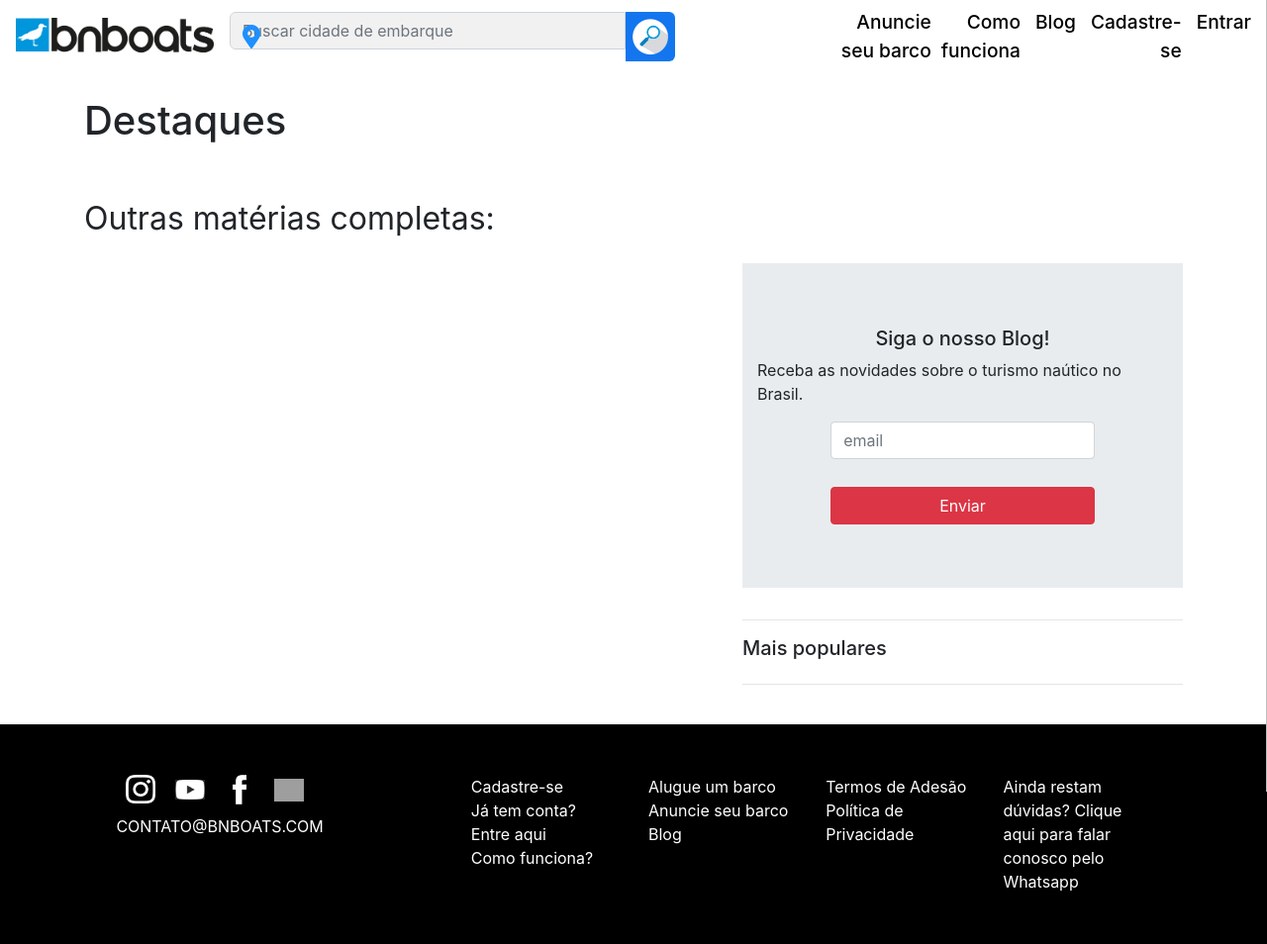
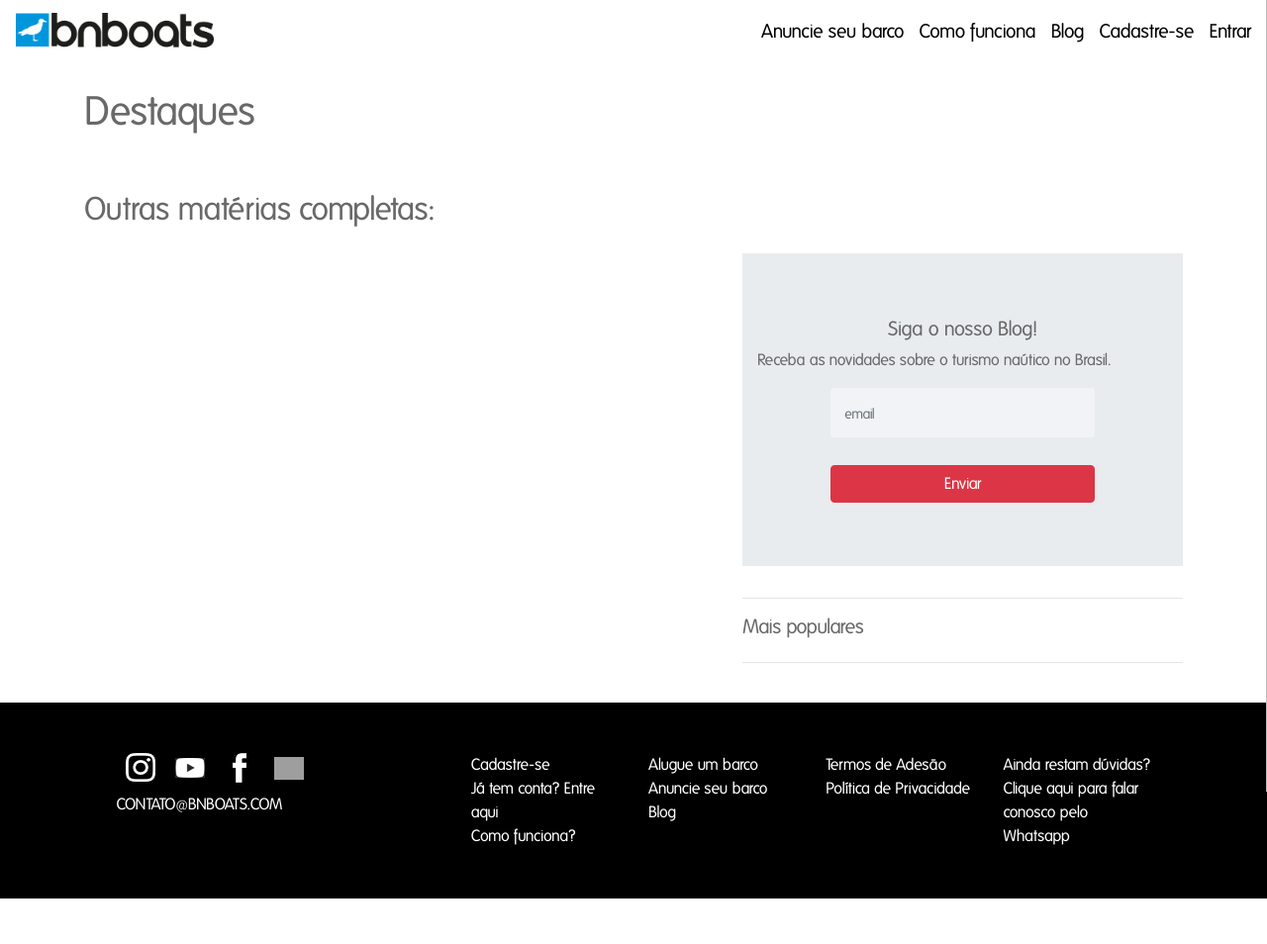
Before and after one commit to yuyasaito210/django-improve-page-load-speed, a Django app: page /blog/ in a window 1280 px wide. Shown: the whole page at 99% size. After the commit the page ends 908 px from the top, so only its background shows below. Run offline with Django 3.2, Linux system fonts and the light colour scheme; data that the repository does not hold is empty; some libraries are stand-ins or nearby versions; grey boxes are pictures that could not be loaded.

Commit message:
updated font url

```diff
--- a/static/css/blog.css
+++ b/static/css/blog.css
@@ -201,7 +201,7 @@ body {
 
 @font-face {
   font-family: 'Folks-Bold';
-  src: url('../fonts/Folks-Bold.ttf')  format("truetype"),
+  src: url('https://bucket-principal.s3.amazonaws.com/static/fonts/Folks-Bold.ttf')  format("truetype"),
        local('Folks-Bold');
 }
 
@@ -219,7 +219,7 @@ body {
 
 @font-face {
   font-family: 'Folks-Normal';
-  src: url('../fonts/Folks-Normal.ttf')  format("truetype"),
+  src: url('https://bucket-principal.s3.amazonaws.com/static/fonts/Folks-Normal.ttf')  format("truetype"),
        local('Folks-Normal');
 }
 
--- a/static/css/style.css
+++ b/static/css/style.css
@@ -294,7 +294,7 @@ body {
 
 @font-face {
   font-family: 'Folks-Bold';
-  src: url('../fonts/Folks-Bold.ttf')  format("truetype"),
+  src: url('https://bucket-principal.s3.amazonaws.com/static/fonts/Folks-Bold.ttf')  format("truetype"),
        local('Folks-Bold');
 }
 
@@ -312,7 +312,7 @@ body {
 
 @font-face {
   font-family: 'Folks-Normal';
-  src: url('../fonts/Folks-Normal.ttf')  format("truetype"),
+  src: url('https://bucket-principal.s3.amazonaws.com/static/fonts/Folks-Normal.ttf')  format("truetype"),
        local('Folks-Normal');
 }
 
--- a/templates/index_template.html
+++ b/templates/index_template.html
@@ -25,7 +25,8 @@
         gtag('config', 'UA-148361456-1');
     </script> -->
 
-    <!-- <link rel="stylesheet" href="{% static 'bootstrap/css/bootstrap.min.css' %}" integrity="sha384-ggOyR0iXCbMQv3Xipma34MD+dH/1fQ784/j6cY/iJTQUOhcWr7x9JvoRxT2MZw1T" crossorigin="anonymous"> -->
+    <!-- <link rel="stylesheet" href="{% static 'bootstrap/css/bootstrap.min.css' %}"> -->
+    <link rel="stylesheet" href="https://stackpath.bootstrapcdn.com/bootstrap/4.3.1/css/bootstrap.min.css" integrity="sha384-ggOyR0iXCbMQv3Xipma34MD+dH/1fQ784/j6cY/iJTQUOhcWr7x9JvoRxT2MZw1T" crossorigin="anonymous">
 
     {% block main-css %}
     <link rel="stylesheet" href="{% static 'css/style.css' %}">
@@ -39,10 +40,8 @@
     <title>{% block title %}{% endblock %}</title>
 
     <!-- Font Awesome -->
-    <!-- <link rel="stylesheet" href="{% static 'fontawesome/js/all.min.js' %}" > -->
-    <link rel="stylesheet" href="{% static 'bootstrap/css/bootstrap.min.css' %}">
-    <script defer src="{% static 'fontawesome/js/all.min.js' %}"></script>
-    <link rel="stylesheet" href="{% static 'fontawesome/css/all.min.css' %}">
+    <!-- <link rel="stylesheet" href="{% static 'fontawesome/css/all.min.css' %}"> -->
+    <link rel="stylesheet" href="https://use.fontawesome.com/releases/v5.8.1/css/all.css" integrity="sha384-50oBUHEmvpQ+1lW4y57PTFmhCaXp0ML5d60M1M7uH2+nqUivzIebhndOJK28anvf" crossorigin="anonymous">
 
     <!-- Facebook Pixel Code -->
     <script>
@@ -344,13 +343,11 @@
     </div>
 
     <!--<script src="https://code.jquery.com/jquery-3.3.1.slim.min.js" integrity="sha384-q8i/X+965DzO0rT7abK41JStQIAqVgRVzpbzo5smXKp4YfRvH+8abtTE1Pi6jizo" crossorigin="anonymous"></script>-->
-    <!-- <script src="https://code.jquery.com/jquery-3.4.1.js"></script> -->
+    <script src="https://code.jquery.com/jquery-3.4.1.js"></script>
 
     <script src="https://cdnjs.cloudflare.com/ajax/libs/popper.js/1.14.7/umd/popper.min.js" integrity="sha384-UO2eT0CpHqdSJQ6hJty5KVphtPhzWj9WO1clHTMGa3JDZwrnQq4sF86dIHNDz0W1" crossorigin="anonymous"></script>
     <script src="https://stackpath.bootstrapcdn.com/bootstrap/4.3.1/js/bootstrap.min.js" integrity="sha384-JjSmVgyd0p3pXB1rRibZUAYoIIy6OrQ6VrjIEaFf/nJGzIxFDsf4x0xIM+B07jRM" crossorigin="anonymous"></script>
     <script src="{% static 'js/control.js' %}"></script>
-    <script src="{% static 'bootstrap/js/jquery.min.js' %}"></script>
-    <script src="{% static 'bootstrap/js/bootstrap.bundle.min.js' %}"></script>
     {% block body-after-js %}  {% endblock %}
 
 </body>
```
